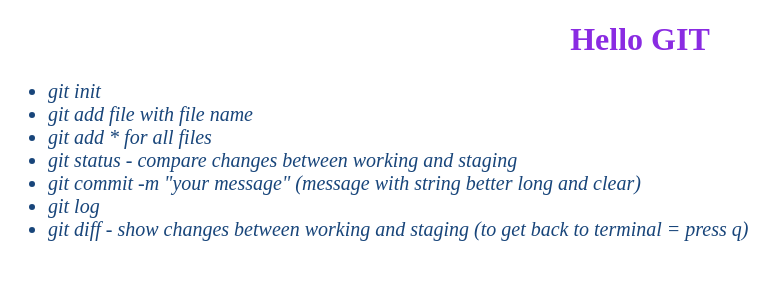
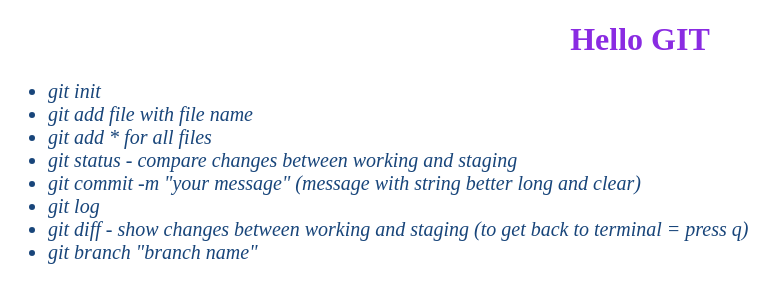
Before and after one commit to ElazarBP/First-Repository, a plain HTML site: page index.html in a window 1280 px wide. Shown: the whole page, without its empty margins (0-782 px from the left). Drawn offline with Linux system fonts and the light colour scheme.

Commit message:
git branch list item

```diff
--- a/index.html
+++ b/index.html
@@ -17,6 +17,7 @@
         <li>git commit -m "your message" (message with string better long and clear)</li>
         <li>git log </li>
         <li>git diff - show changes between working and staging (to get back to terminal = press q)</li>
+        <li>git branch "branch name" </li>
     </ul>
 
     <footer>
```
